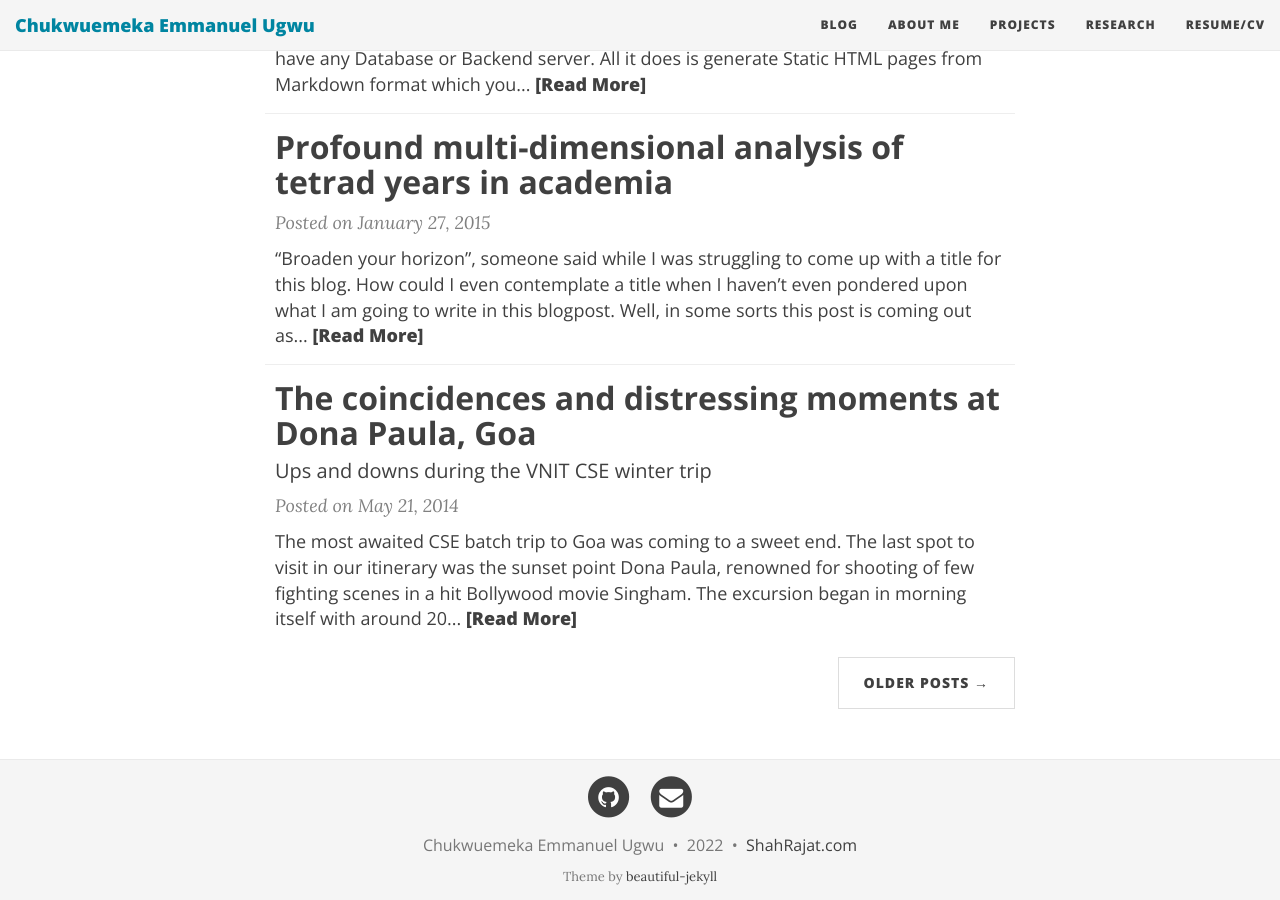
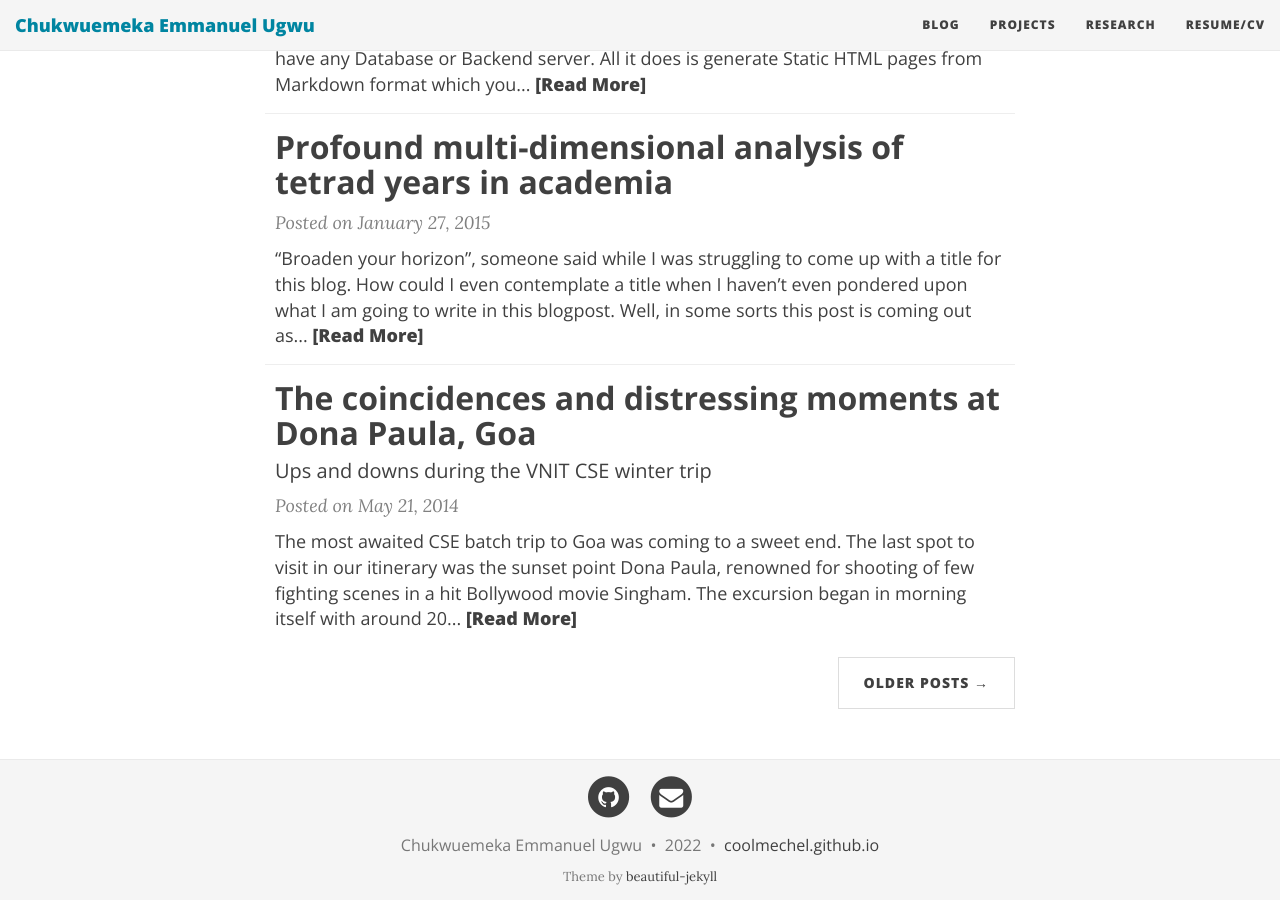
Before and after one commit to coolmechel/blog, a Jekyll site: the page built from index.html, in a window 1280 px wide and 900 px high, scrolled down 1070 px. Built offline with Jekyll 4.4.1, drawn with Linux system fonts in a browser that asks for light colours; nearby versions of some CDN libraries; the list of posts is cut into pages by our own code.

Commit message:
Config file edits

```diff
--- a/_config.yml
+++ b/_config.yml
@@ -27,7 +27,7 @@ description: Hello, This is Emmanuel Ugwu
 # List of links in the navigation bar
 navbar-links:
   Blog: ""
-  About Me: "aboutme"
+# About Me: "aboutme"
   Projects: "projects"
   Research: "research"
   Resume/CV: "https://docs.google.com/document/d/1FUPa3usX4SzVNlio0h9uuUgOixaWvbjr3g4J_h2RHIY/edit?usp=sharing"
@@ -63,12 +63,12 @@ footer-links-active:
 
 # How to display the link to the website in the footer
 # Remove this if you don't want a link in the footer
-url-pretty: "ShahRajat.com"  # eg. "deanattali.com/beautiful-jekyll"
+url-pretty: "coolmechel.github.io"  # eg. "deanattali.com/beautiful-jekyll"
 
 # --- Misc --- #
 
 # Fill in your Disqus shortname (NOT the userid) if you want to support Disqus comments
-disqus: "rajatshah"
+disqus: "Emmanuel"
 
 # Fill in your Google Analytics ID to track your website using GA
 google_analytics: "UA-68142836-1"
```
